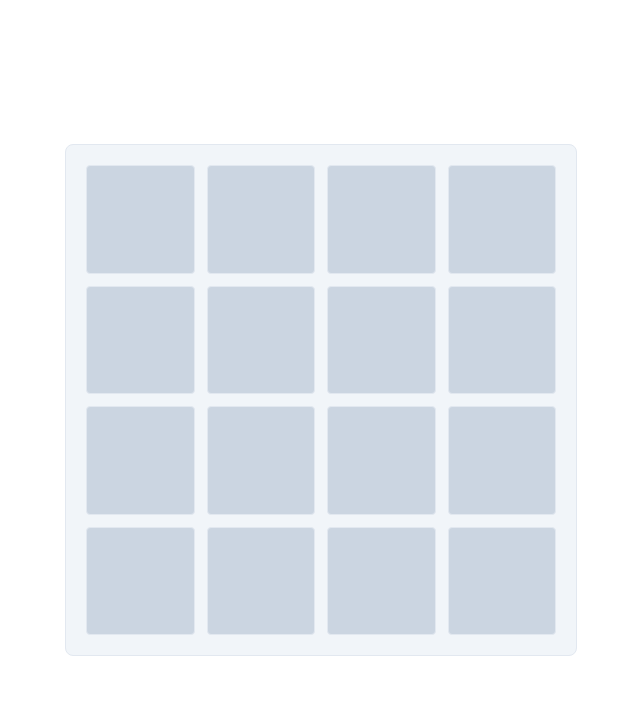
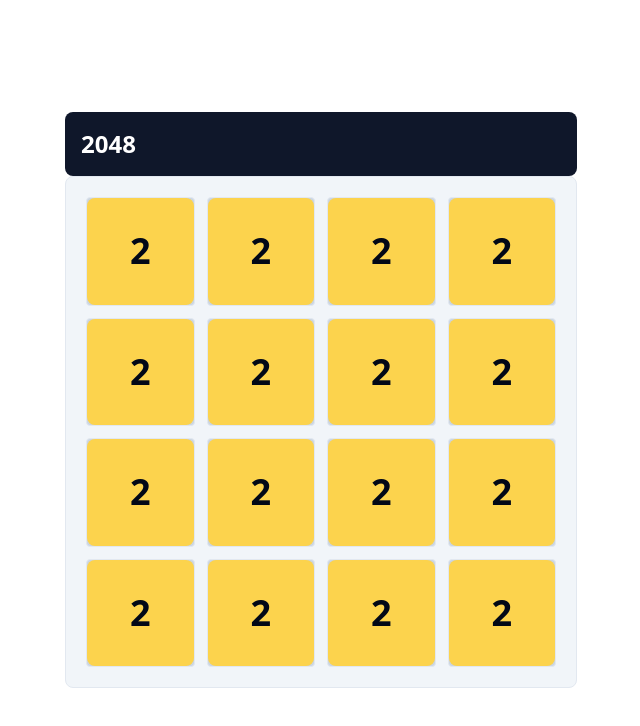
Before and after one commit to sangmin4208/game-2048, a Next.js app: page / in a window 1280 px wide. Shown: the top 726 px of the page, without its empty margins (319-959 px from the left). Built offline with nearby package versions, Linux system fonts and the light colour scheme.

Commit message:
🎨 add tile

```diff
--- a/src/components/board.tsx
+++ b/src/components/board.tsx
@@ -15,6 +15,9 @@ export const Board = ({ className, ...props }: BoardProps) => {
   return (
     <div className={cn(className)} {...props}>
       <div className="w-[40vw]">
+        <div className="bg-primary rounded-lg p-4">
+          <h1 className="text-2xl font-bold text-white">2048</h1>
+        </div>
         <div className="border rounded-lg bg-secondary">
           <div className="grid grid-cols-4 gap-1 p-4">{renderGrid()}</div>
         </div>
--- a/src/components/cell.tsx
+++ b/src/components/cell.tsx
@@ -1,13 +1,15 @@
 import { HTMLAttributes } from 'react'
+import { Tile } from './tile'
 interface CellProps extends HTMLAttributes<HTMLDivElement> {}
 
 export const Cell = ({ className, ...props }: CellProps) => {
   return (
     <div
       role="cell"
-      className="border aspect-square m-1 rounded-sm bg-slate-300"
+      className="border relative aspect-square m-1 rounded-sm bg-slate-300"
     >
       {/* cell */}
+      <Tile />
     </div>
   )
 }
--- /dev/null
+++ b/src/components/tile.tsx
@@ -0,0 +1,17 @@
+import { cn } from '@/lib/utils'
+import { HTMLAttributes } from 'react'
+interface TileProps extends HTMLAttributes<HTMLDivElement> {}
+
+export const Tile = (props: TileProps) => {
+  return (
+    <div
+      {...props}
+      className={cn(
+        'size-full absolute flex items-center justify-center bg-amber-300 rounded-lg overflow-hidden',
+        props.className,
+      )}
+    >
+      <span className="text-4xl font-bold">2</span>
+    </div>
+  )
+}
```
